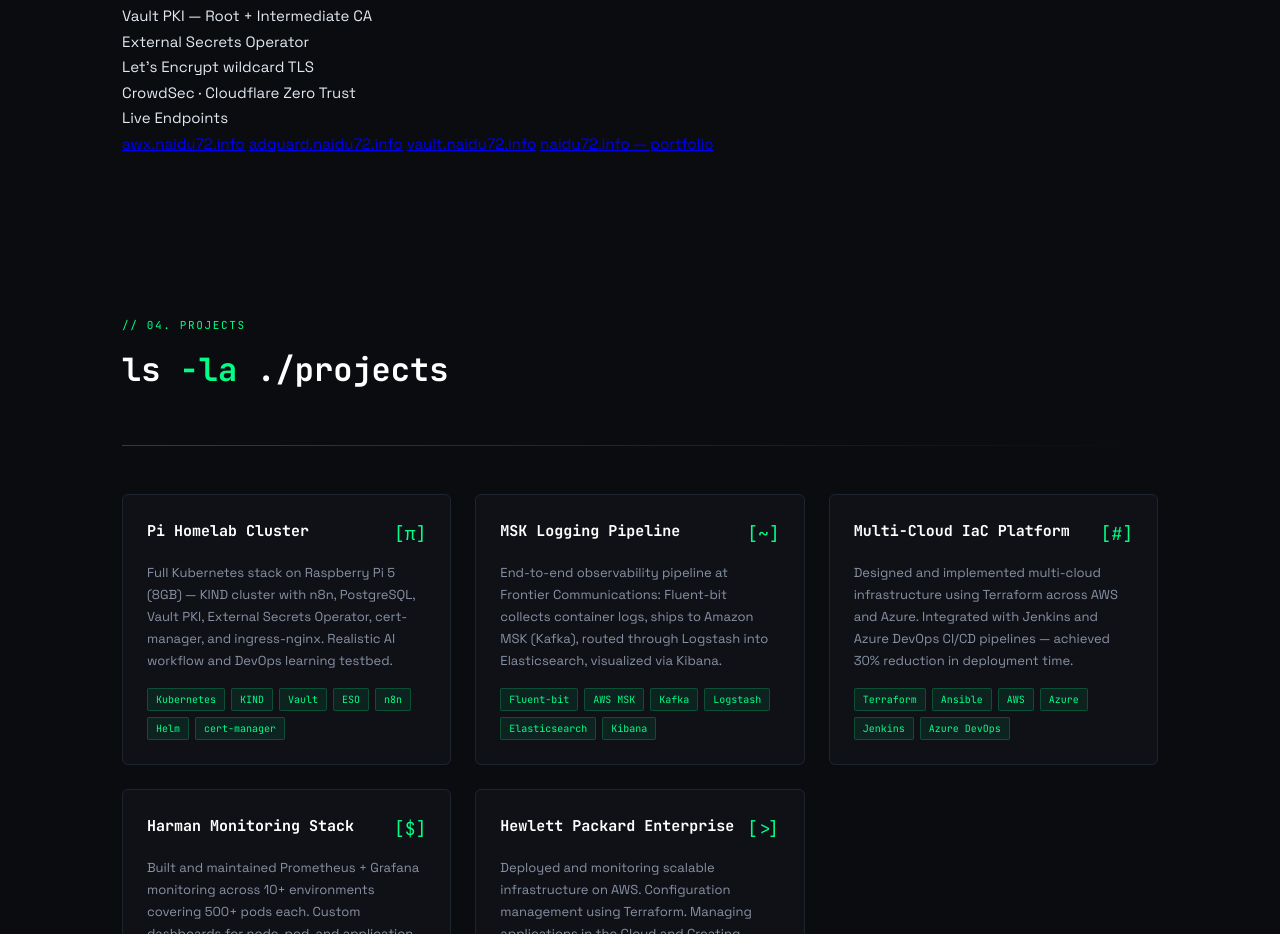
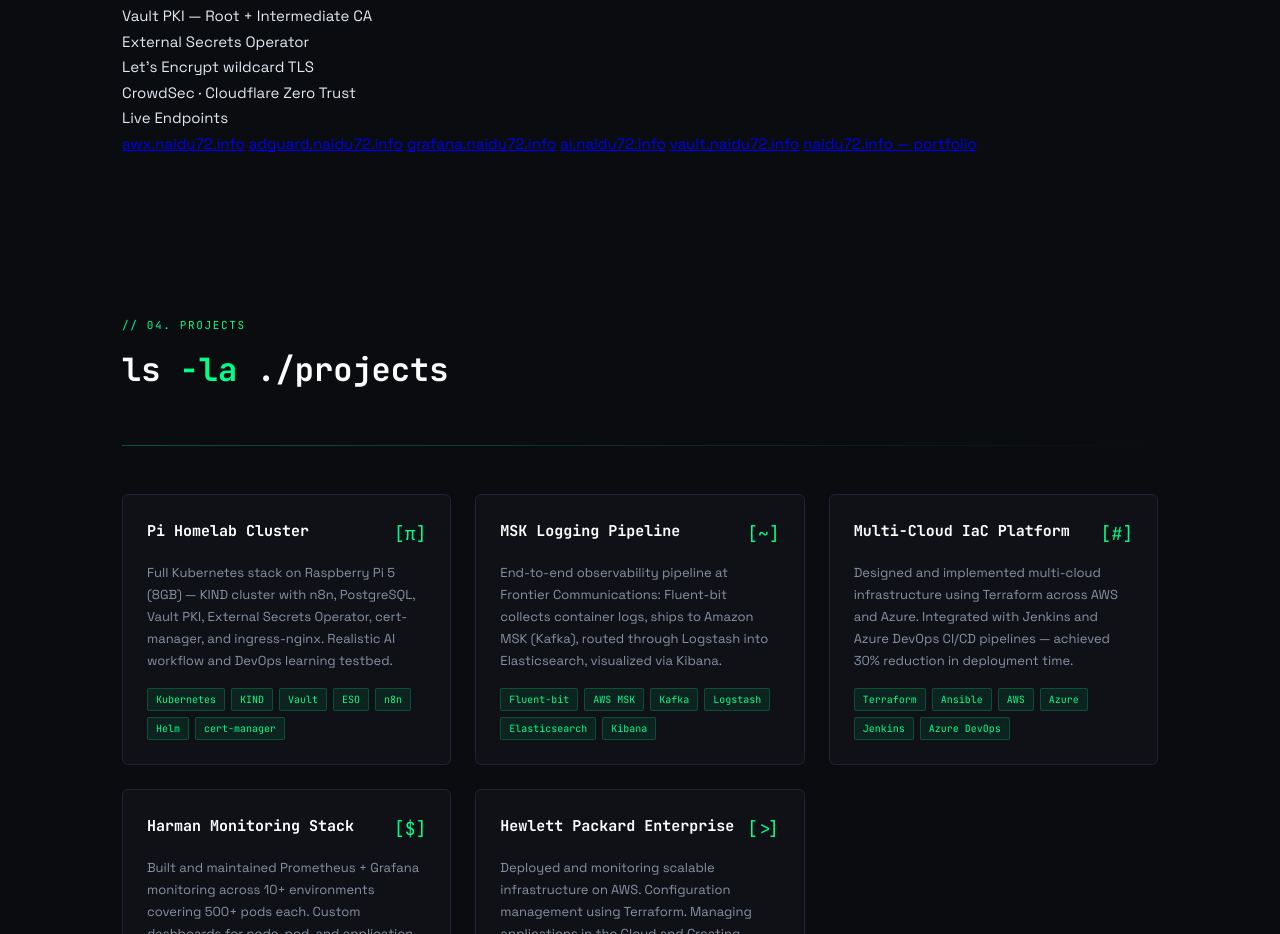
Before and after one commit to naidu72/naidu72.github.io, a plain HTML site: page index.html in a window 1280 px wide. Shown: the part 4846-5780 px from the top of the page. Drawn offline with Linux system fonts and the light colour scheme.

Commit message:
Update index.html

```diff
--- a/index.html
+++ b/index.html
@@ -1071,6 +1071,8 @@ footer span { color: var(--green); }
       <div class="endpoint-links">
         <a href="https://awx.naidu72.info" target="_blank" class="endpoint-link">awx.naidu72.info</a>
         <a href="https://adguard.naidu72.info" target="_blank" class="endpoint-link">adguard.naidu72.info</a>
+        <a href="https://grafana.naidu72.info" target="_blank" class="endpoint-link">grafana.naidu72.info</a>
+        <a href="https://ai.naidu72.info" target="_blank" class="endpoint-link">ai.naidu72.info</a>
         <a href="https://vault.naidu72.info/ui/vault/unseal" target="_blank" class="endpoint-link">vault.naidu72.info</a>
         <a href="https://naidu72.info" target="_blank" class="endpoint-link">naidu72.info — portfolio</a>
       </div>
```
